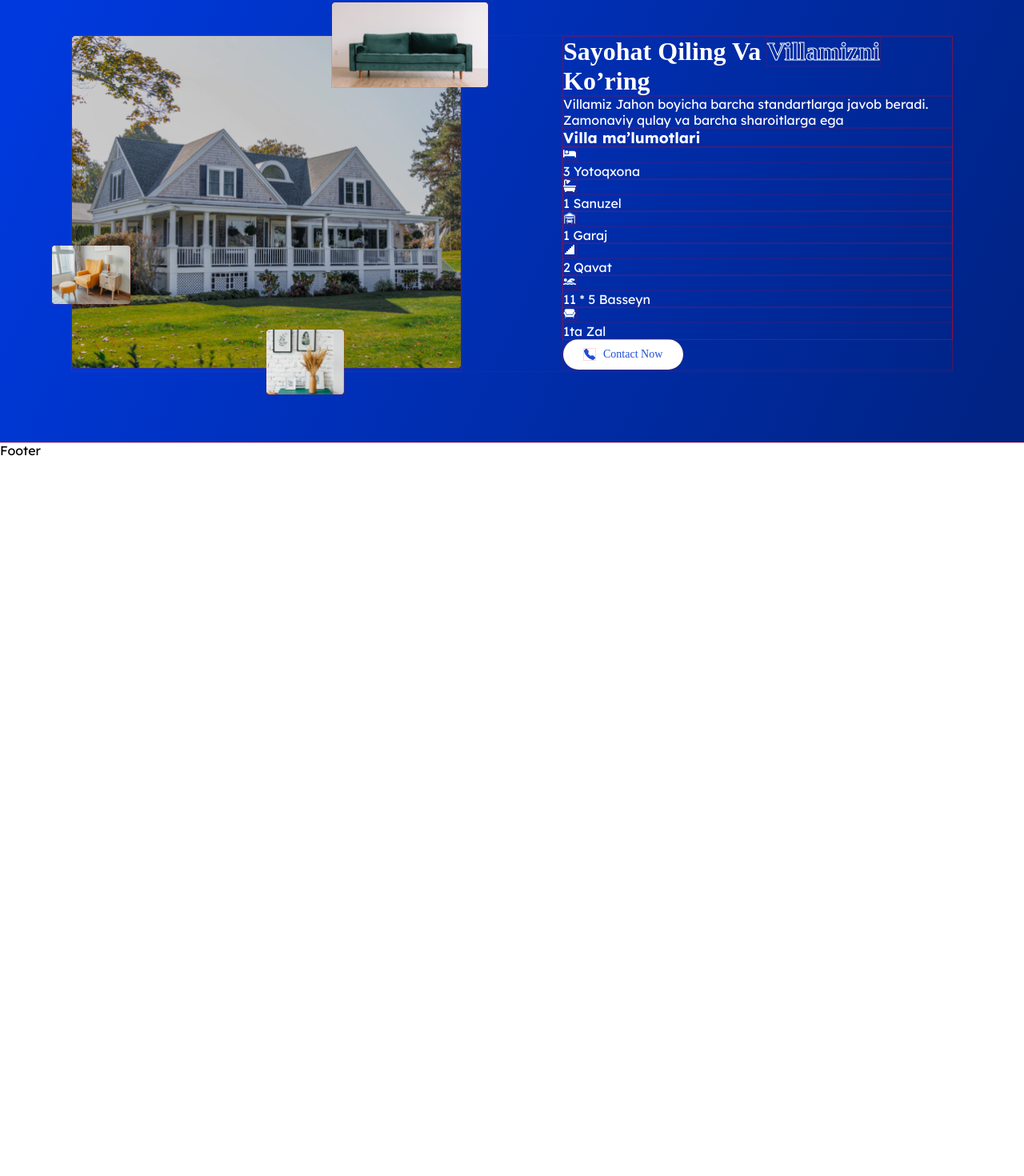
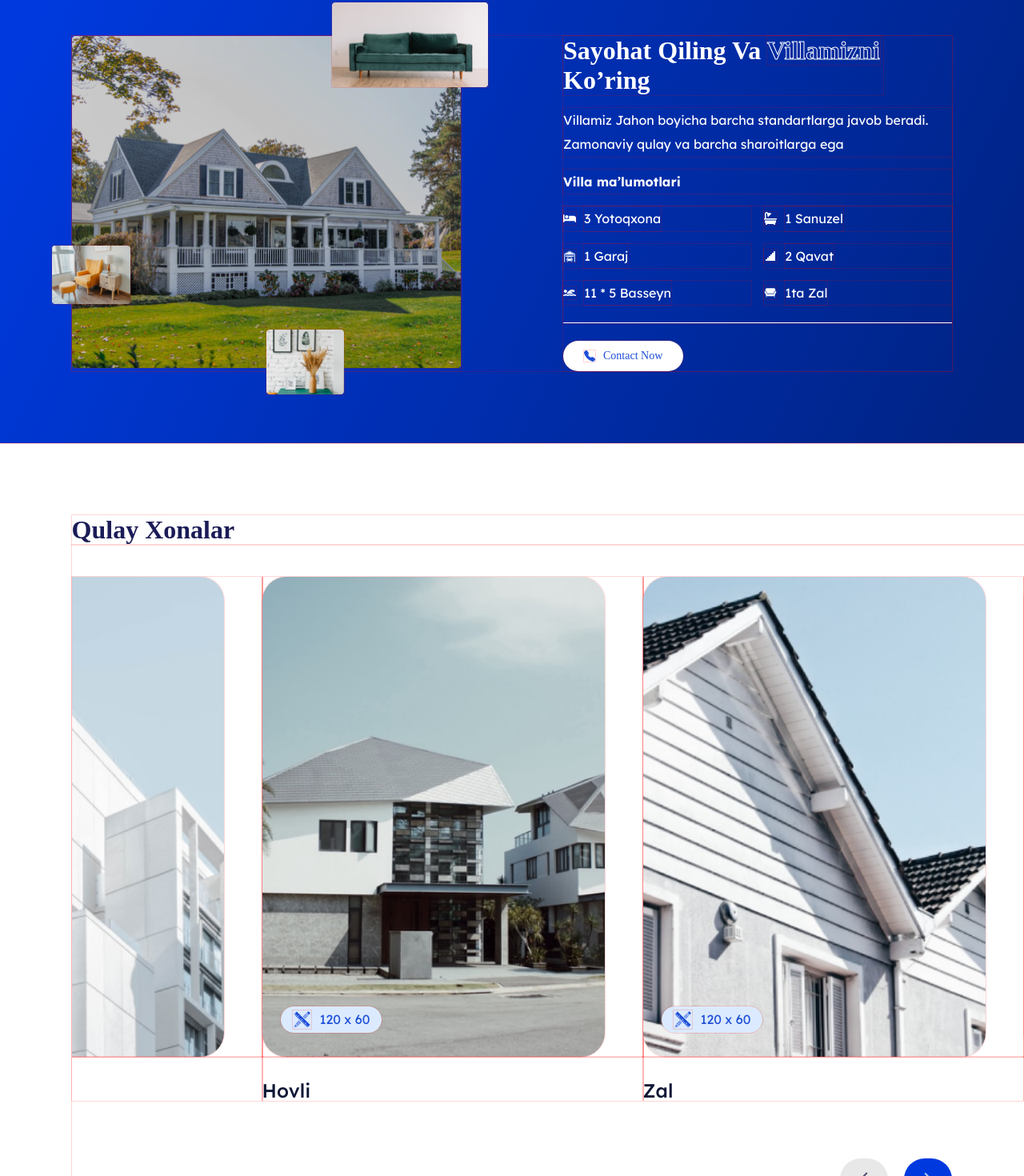
Before and after one commit to NextTechUZ/ViewVilla-client, a Next.js app: page / in a window 1280 px wide. Shown: the part 813-2283 px from the top of the page at 80% size. Before the commit the page ends 1386 px from the top, so only its background shows below. Built offline with nearby package versions, Linux system fonts and the light colour scheme; a web font is replaced by a local one.

Commit message:
slider added

```diff
--- a/package.json
+++ b/package.json
@@ -13,7 +13,9 @@
     "react": "18.2.0",
     "react-dom": "18.2.0",
     "react-icons": "^4.9.0",
-    "sass": "^1.62.1"
+    "react-slick": "^0.29.0",
+    "sass": "^1.62.1",
+    "slick-carousel": "^1.8.1"
   },
   "devDependencies": {
     "@types/node": "20.2.5",
--- a/src/components/sections/About/about.module.scss
+++ b/src/components/sections/About/about.module.scss
@@ -13,6 +13,20 @@
   align-items: center;
   justify-content: space-between;
   gap: 10vw;
+  @media (min-width:1900px) {
+    gap: 180px;
+}
+  @media (max-width: 900px) {
+    flex-direction: column;
+    gap: 100px;
+    .text{
+        width: 100% !important;
+    } .images{
+        margin: 0 auto;
+        width: 80% !important;
+    }
+  }
+
   .images {
     position: relative;
 
@@ -30,17 +44,17 @@
   .image {
     position: absolute;
   }
-  .image1{
+  .image1 {
     right: -7%;
     top: -10%;
     width: 40%;
   }
-    .image2{
+  .image2 {
     bottom: -7%;
     right: 30%;
     width: 20%;
   }
-      .image3{
+  .image3 {
     bottom: 20%;
     left: -5%;
     width: 20%;
@@ -48,5 +62,35 @@
 
   .text {
     width: 50%;
+    h1 {
+      max-width: 400px;
+    }
+    p,
+    h3 {
+      font-weight: 400;
+      font-size: 16px;
+      line-height: 190%;
+      max-width: 500px;
+    }
+
+    & > p {
+      margin: 16px 0;
+    }
+    h3 {
+      font-weight: 600;
+    }
+    .datas {
+      margin: 16px 0 22px;
+      padding-bottom: 22px;
+      border-bottom: 1px solid white;
+      display: grid;
+      grid-template-columns: 1fr 1fr;
+      gap: 16px;
+    }
+    .datas div {
+      display: flex;
+      gap: 10px;
+      align-items: center;
     }
   }
+}
--- a/src/components/sections/About/index.tsx
+++ b/src/components/sections/About/index.tsx
@@ -12,7 +12,7 @@ import { BsFillTelephoneFill } from "react-icons/bs";
 
 function AboutSection() {
   return (
-    <div className={styles.container}>
+    <div className={`${styles.container} padding-block`}>
       <div className={`${styles.about} sectionContainer  `}>
         <div className={styles.images}>
           <img {...mainImage} className={styles.mainImage} alt="mainImage" />
@@ -42,7 +42,7 @@ src={image3.src}
             qulay va barcha sharoitlarga ega
           </p>
           <h3>Villa ma’lumotlari</h3>
-          <div className="datas">
+          <div className={styles.datas}>
             {datas.map((data, i) => (
               <div key={i}>
                 {data.icon} <p>{data.label}</p>
--- /dev/null
+++ b/src/components/sections/Rooms/ImageCard.tsx
@@ -0,0 +1,28 @@
+import React from "react";
+import styles from "./rooms.module.scss";
+import { BsRulers } from "react-icons/bs";
+import { GiPencilRuler } from "react-icons/gi";
+
+function ImageCard({
+  imageSrc,
+  name,
+  size
+ }: {
+  imageSrc: string;
+  name: string;
+  size:string,
+  icon: React.ReactNode;
+}) {
+  return (
+    <div className={styles.imageCard}>
+      <img src={imageSrc} alt="" />{" "}
+      <p>
+        <GiPencilRuler size={23}/>
+      {size}
+      </p>
+      <h3>{name}</h3>
+    </div>
+  );
+}
+
+export default ImageCard;
--- /dev/null
+++ b/src/components/sections/Rooms/RoomsSlider.tsx
@@ -0,0 +1,51 @@
+import Slider from "react-slick";
+import React from "react";
+import { rooms } from "./data";
+import ImageCard from "./ImageCard";
+import styles from "./rooms.module.scss";
+
+function RoomsSlider() {
+  const settings = {
+    dots: false,
+    infinite: true,
+    speed: 700,
+     slidesToShow: 3.5,
+    slidesToScroll: 1,
+    initialSlide: 0,
+    className: styles.slider,
+    swipeToSlide: true,
+
+    autoplay: true,
+     autoplaySpeed: 5000,
+
+    responsive: [
+        {
+            breakpoint: 1500,
+            settings: {
+              slidesToShow: 2.5,
+            },
+          }, {
+            breakpoint: 800,
+            settings: {
+              slidesToShow: 1.5,
+            },
+          },{
+            breakpoint: 400,
+            settings: {
+              slidesToShow: 1,
+            },
+          },
+    ],
+  };
+  return (
+    <Slider {...settings}>
+      {rooms.map((room) => (
+        <div key={room.id}>
+          <ImageCard {...room} />
+        </div>
+      ))}
+    </Slider>
+  );
+}
+
+export default RoomsSlider;
--- /dev/null
+++ b/src/components/sections/Rooms/data.tsx
@@ -0,0 +1,13 @@
+import { FaAccusoft } from "react-icons/fa";
+import image1 from "/public/media/Rectangle 15 (1).png";
+import image2 from "/public/media/Rectangle 15 (2).png";
+import image3 from "/public/media/Rectangle 15 (3).png";
+
+export const rooms = [
+  { id: "1",size:"120 x 60", name: "Zal", icon: <FaAccusoft />, imageSrc: image1.src },
+  { id: "2",size:"120 x 60", name: "Oshxona", icon: <FaAccusoft />, imageSrc: image2.src },
+  { id: "3",size:"120 x 60", name: "Hovli", icon: <FaAccusoft />, imageSrc: image3.src },
+  { id: "4",size:"120 x 60", name: "Zal", icon: <FaAccusoft />, imageSrc: image1.src },
+  { id: "5",size:"120 x 60", name: "Oshxona", icon: <FaAccusoft />, imageSrc: image2.src },
+  { id: "6",size:"120 x 60", name: "Hovli", icon: <FaAccusoft />, imageSrc: image3.src },
+];
--- /dev/null
+++ b/src/components/sections/Rooms/index.tsx
@@ -0,0 +1,16 @@
+import React from 'react'
+import styles from "./rooms.module.scss"
+import Title from '../../Title'
+import RoomsSlider from './RoomsSlider'
+
+function Rooms() {
+  return (
+    <div className={`${styles.rooms} room-slider padding-block`}>
+        <Title>Qulay xonalar</Title>
+
+        <RoomsSlider/>
+        </div>
+  )
+}
+
+export default Rooms
--- /dev/null
+++ b/src/components/sections/Rooms/rooms.module.scss
@@ -0,0 +1,59 @@
+.rooms {
+  padding: 7%;
+  padding-right: 0;
+  overflow: hidden;
+  @media (max-width: 400px) {
+    padding-right: 7%;
+
+  }
+
+}
+.slider {
+  padding: 40px 0 150px;
+}
+
+.imageCard {
+  position: relative;
+  height: 600px;
+  @media (max-width: 1150px) {
+    height: 400px;
+  }
+
+  img {
+    height: 100%;
+    width: 90%;
+    object-fit: cover;
+    border-radius: 30px;
+    @media (max-width: 400px) {
+      margin: 0 auto;
+    }
+  }
+  p {
+    position: absolute;
+    bottom: 5%;
+    left: 5%;
+    background-color: var(--color-room-background);
+    color: var(--color-room-font);
+    padding: 5px 15px;
+    border-radius: 100px;
+    display: flex;
+    align-items: center;
+    gap: 10px;
+  }
+  h3 {
+    font-weight: 500;
+    font-size: 24px;
+    line-height: 150%;
+    color: #0e1735;
+    padding-top: 24px;
+  }
+  @media (max-width: 400px) {
+    padding: 0 5%;
+    img {
+      width: 100%;
+    }
+    p {
+      left: 10%;
+    }
+  }
+}
--- a/src/modules/HomePage/index.tsx
+++ b/src/modules/HomePage/index.tsx
@@ -1,12 +1,14 @@
 import React from 'react'
 import Showcase from '../../components/sections/Showcase'
 import AboutSection from '../../components/sections/About'
+import Rooms from '../../components/sections/Rooms'
 
 function HomePage() {
   return (
     <div  >
       <Showcase/>
       <AboutSection/>
+      <Rooms/>
     </div>
   )
 }
--- a/src/pages/_app.tsx
+++ b/src/pages/_app.tsx
@@ -1,5 +1,8 @@
 import AppLayout from "../layouts/AppLayout";
 import "../styles/global.scss";
+import "slick-carousel/slick/slick.css";
+import "slick-carousel/slick/slick-theme.css";
+
 import type { AppProps } from "next/app";
 
 function MyApp({ Component, pageProps }: AppProps) {
--- /dev/null
+++ b/src/styles/_slider.scss
@@ -0,0 +1,39 @@
+.room-slider {
+  .slick-arrow {
+    background-color: rgb(232, 232, 232) !important;
+    width: 60px;
+    height: 52px;
+    border-radius: 32px;
+    &::before {
+      content: "";
+      position: absolute;
+      height: 20%;
+      aspect-ratio: 1/1;
+      display: block;
+      border-bottom: 2px solid var(--color-title-font);
+      border-left: 2px solid var(--color-title-font);
+      translate: -25% -50%;
+      transform-origin: center center;
+      top: 50% !important;
+      left: 50% !important;
+      rotate: 45deg;
+    }
+  }
+  .slick-arrow.slick-next {
+    bottom: 0;
+    top: unset;
+    right: 7vw;
+    background-color: var(--color-background-light) !important;
+    &::before {
+      rotate: -135deg;
+      translate: -75% -50%;
+      border-color: white;
+    }
+  }
+  .slick-arrow.slick-prev {
+    bottom: 0;
+    top: unset;
+    left: unset;
+    right: calc(7vw + 80px);
+  }
+}
--- a/src/styles/global.scss
+++ b/src/styles/global.scss
@@ -1,5 +1,5 @@
 @import url("https://fonts.googleapis.com/css2?family=Bruno+Ace+SC&family=Lexend:wght@300;400;500;700;900&display=swap");
-
+@import  './_slider.scss';
 * {
   padding: 0;
   margin: 0;
@@ -60,3 +60,9 @@ body {
     transform-origin: bottom left;
   }
 }
+
+.padding-block{
+    @media (max-width: 1000px) {
+        padding-block: 100px   !important ;
+      }
+}
```
Also changed, not shown: 2 other files (tests, documents, lock files or other folders). Lines whose indentation alone changed are shown as unchanged.
